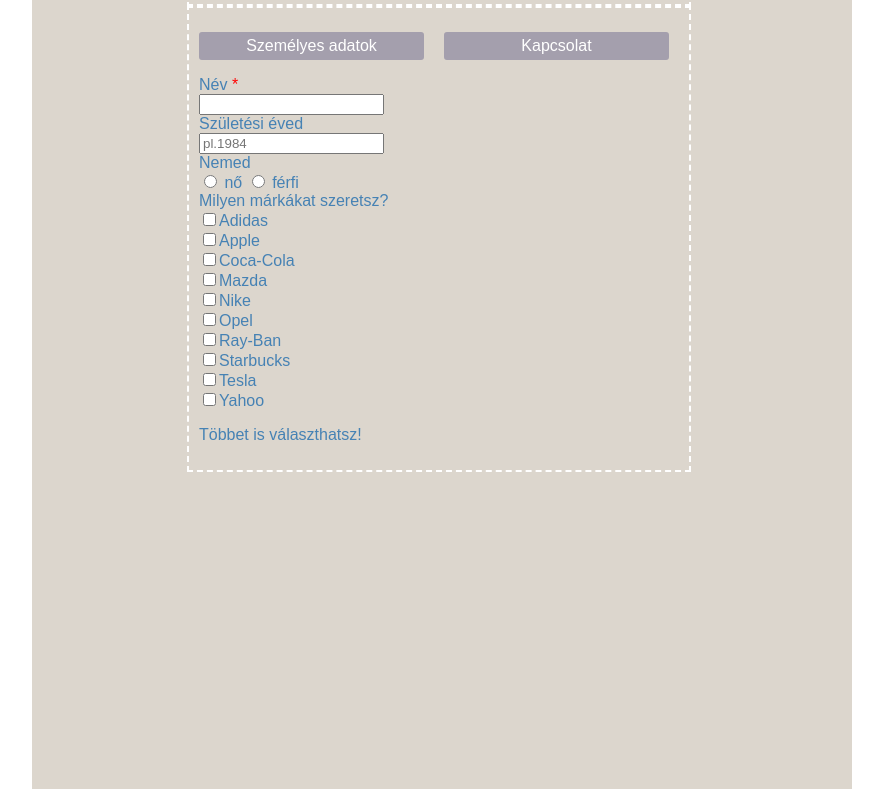
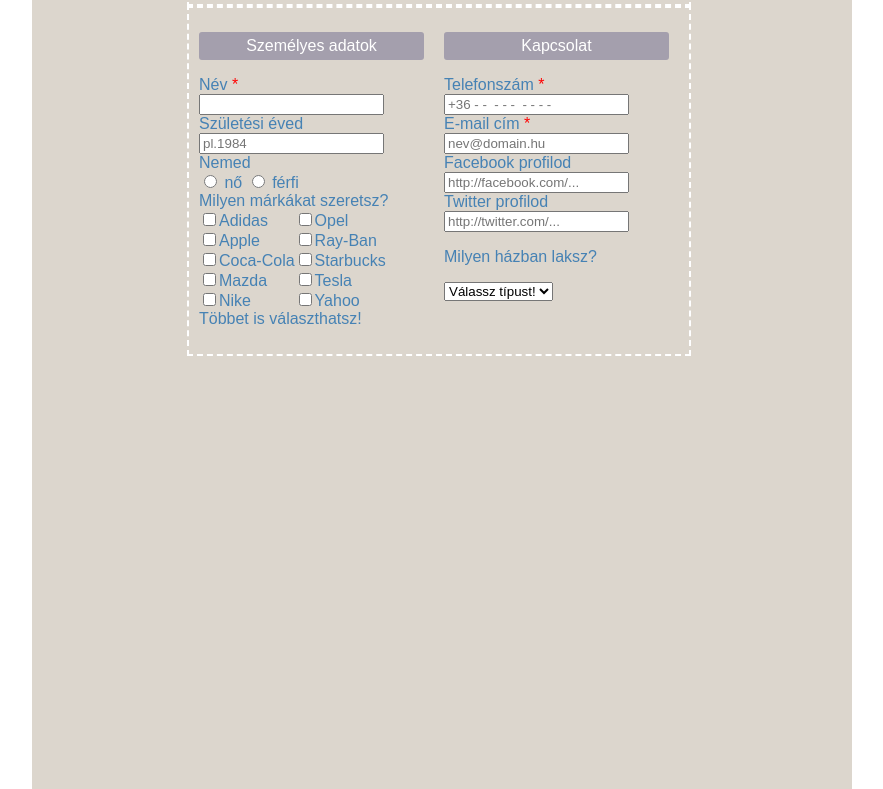
Before and after one commit to greenfox-velox/attilakrupl, a plain HTML site: page week-02/day-2/Project/index.html in a window 1280 px wide. Shown: the part 99-888 px from the top of the page, without its empty margins (198-1081 px from the left). Drawn offline with Linux system fonts and the light colour scheme.

Commit message:
Form almost done

```diff
--- a/week-02/day-2/Project/index.html
+++ b/week-02/day-2/Project/index.html
@@ -7,13 +7,13 @@
   </head>
   <body>
     <main>
+      <form action="" method="post">
       <div class="cont inner0">
         <h1>Profil</h1>
       </div>
       <div class="cont inner1">
         <div class="details">
           <p class="title">Személyes adatok</p>
-          <form action="" method="post">
           <label for="name">Név <span class="necessary">*</span></label><br>
           <input type="text" id="name" />
           <label for="dob">Születési éved</label><br>
@@ -22,26 +22,50 @@
           <input type="radio" id="gender" name="gender" value="female"/> nő
           <input type="radio" name="gender" value="male"/> férfi <br>
           <label for="brands"> Milyen márkákat szeretsz?</label><br>
+          <div class="brand-enum">
             <input type="checkbox" id="brands" name="brands" value="adidas" />Adidas <br>
             <input type="checkbox"  name="brands" value="apple" />Apple <br>
             <input type="checkbox"  name="brands" value="coca-cola" />Coca-Cola <br>
             <input type="checkbox"  name="brands" value="mazda" />Mazda <br>
             <input type="checkbox"  name="brands" value="nike" />Nike <br>
+          </div>
+          <div class="brand-enum">
             <input type="checkbox"  name="brands" value="opel" />Opel <br>
             <input type="checkbox"  name="brands" value="ray-ban" />Ray-Ban <br>
             <input type="checkbox"  name="brands" value="starbucks" />Starbucks <br>
             <input type="checkbox"  name="brands" value="tesla" />Tesla <br>
             <input type="checkbox"  name="brands" value="yahoo" />Yahoo <br>
+          </div>
           <p>Többet is választhatsz!</p>
 
-          </form>
+
+
         </div>
         <div class="details">
           <p class="title">Kapcsolat</p>
+          <label for="tel">Telefonszám <span class="necessary">*</span></label>
+          <input type="tel" placeholder="+36 - -  - - -  - - - -" name="tel" /><br>
+          <label for="email">E-mail cím <span class="necessary">*</span></label>
+          <input type="email" id="email" name="email" placeholder="nev@domain.hu" />
+          <label for="fb">Facebook profilod</label>
+          <input type="text" id="fb" name="fb" placeholder="http://facebook.com/..." /><br>
+          <label for="tw">Twitter profilod</label>
+          <input type="text" id="tw" name="tw" placeholder="http://twitter.com/..." />
+          <p for="tw">Milyen házban laksz?</p>
+          <select name="home">
+            <option value="">Válassz típust!</option>
+            <option value="tiny">Kicsi</option>
+            <option value="medium">Közepes</option>
+            <option value="huge">Nagy</option>
+          </select>
+
         </div>
       </div>
       <div class="cont inner2">
+        <label for="tel">Telefonszám <span class="necessary">*</span></label>
+        <input type="tel" placeholder="+36 - -  - - -  - - - -" name="tel" />
       </div>
+      </form>
     </main>
   </body>
 </html>
--- a/week-02/day-2/Project/style.css
+++ b/week-02/day-2/Project/style.css
@@ -3,6 +3,7 @@
     width: 500px;
     position: absolute;
     left: 155px;
+    display: block;
 }
 
 main {
@@ -44,3 +45,11 @@
 .necessary {
     color: red;
 }
+
+.brand-enum {
+  float: left;
+}
+
+option:first {
+    color: #999;
+}
```
Lines whose indentation alone changed are shown as unchanged.
